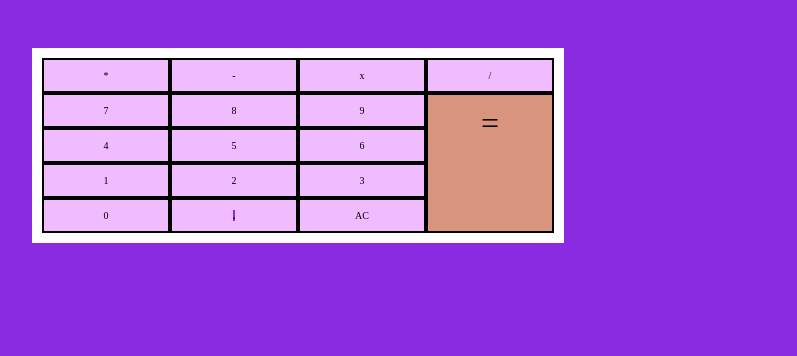
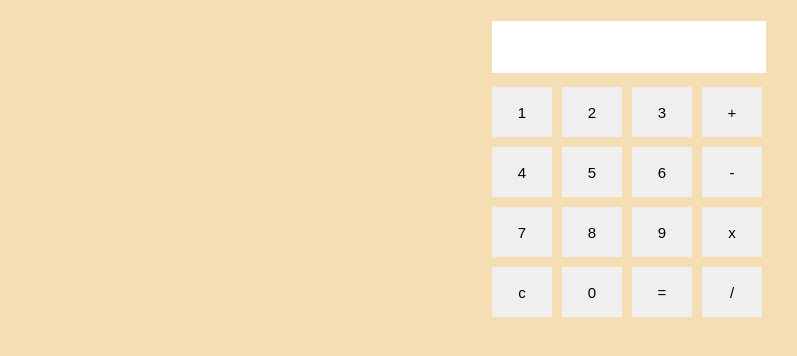
Before and after one commit to Oluwatosinseun/calculator, a plain HTML site: page index.html in a window 1280 px wide. Shown: the whole page, without its empty margins (16-813 px from the left). Drawn offline with Linux system fonts and the light colour scheme.

Commit message:
second commit

```diff
--- a/css/style.css
+++ b/css/style.css
@@ -1,32 +1,38 @@
-*{
-    margin: 0%;
-    padding: 0%;
-    background-color: blueviolet;
+body {
+    background: wheat;
 }
 
-.box-container{
-    display: grid;
-    grid-template-columns: repeat(4, 1fr);
-    background-color: white;
-    width: 40%;
-    font-size: 2rem;
-    padding: 10px;
-    margin: 3rem;
+table{
+    margin: auto;
+    width: 250px;
+    height: 300px;
+    text-align: center;
+    border-radius: 5px;
 }
 
-.box-item{
-    background-color: rgba(228, 122, 255, 0.5);
-    border: 2px solid black;
-    padding: 10px;
-    font-size: 10px;
-    text-align: center;
+#calculator{
+    position: absolute;
+    max-width: 50%;
+    left: 40%;
+    top: 10%;
 }
 
-.equal{
-    grid-row: 2/6;
-    grid-column-end: 5;
-    background-color: rgb(216, 148, 124);
-    padding: 10px;
+input{
+    outline: 0;
+    position: relative;
+    left: 5px;
+    top: 5px;
+    width: 60px;
+    height: 50px;
+    float: left;
+    margin: 5px;
+    border: 0;
+    font-size: 15px;
+}
+
+#answer{
+    width: 270px;
+    font-size: 20px;
     text-align: center;
-    border: 2px solid black;
+    float: left;
 }
--- a/index.html
+++ b/index.html
@@ -8,24 +8,41 @@
     <link rel="stylesheet" href="css/style.css">
 </head>
 <body>
-     <div class="box-container">
-           <div class="box-item">*</div>
-           <div class="box-item">-</div>
-           <div class="box-item">x</div>
-           <div class="box-item">/</div>
-           <div class="box-item">7</div>
-           <div class="box-item">8</div>
-           <div class="box-item">9</div>
-           <div class="box-item">4</div>
-           <div class="box-item">5</div>
-           <div class="box-item">6</div>
-           <div class="box-item">1</div>
-           <div class="box-item">2</div>
-           <div class="box-item">3</div>
-           <div class="box-item">0</div>
-           <div class="box-item"><b>.</b></div>
-           <div class="box-item">AC</div>
-           <div class="equal">=</div>
-     </div>
+     <form name="calc">
+        <table>
+            <tr>
+                <td>
+                    <input type="text" name="input" size="16" id="answer">
+
+                     <br>
+                </td>
+            </tr>
+
+            <tr>
+                <td>
+                     <input type="button" name="one" value=" 1 " onclick="calc.input.value +='1'">
+                     <input type="button" name="two" value=" 2 " onclick="calc.input.value +='2'">
+                     <input type="button" name="three" value=" 3 " onclick="calc.input.value +='3'">
+                     <input type="button" class="operator" name="plus" value=" + "onclick="calc.input.value += ' + '">
+                     <br>
+                     <input type="button" name="four" value=" 4 " onclick="calc.input.value +='4'">
+                     <input type="button" name="five" value=" 5 " onclick="calc.input.value +='5'">
+                     <input type="button" name="six" value=" 6 " onclick="calc.input.value +='6'">
+                     <input type="button" class="operator" name="minus" value=" - "onclick="calc.input.value += ' - '">
+                     <br>
+                     <input type="button" name="seven" value=" 7 " onclick="calc.input.value +='1'">
+                     <input type="button" name="eight" value=" 8 " onclick="calc.input.value +='7'">
+                     <input type="button" name="nine" value=" 9 " onclick="calc.input.value +='9'">
+                     <input type="button" class="operator" name="times" value=" x "onclick="calc.input.value += ' * '">
+                     <br>
+                     <input type="button" id="clear" name="clear" value=" c " onclick="calc.input.value =''">
+                     <input type="button" name="zero" value=" 0 " onclick="calc.input.value +='2'">
+                     <input type="button" name="doit" value=" = " onclick="calc.input.value = eval (calc.input.value)">
+                     <input type="button" class="operator" name="div" value=" / "onclick="calc.input.value += ' / '">
+                     <br>
+                </td>
+            </tr>
+        </table>
+     </form>
 </body>
 </html>
```
Also changed, not shown: image/images001.jpg (deleted).
